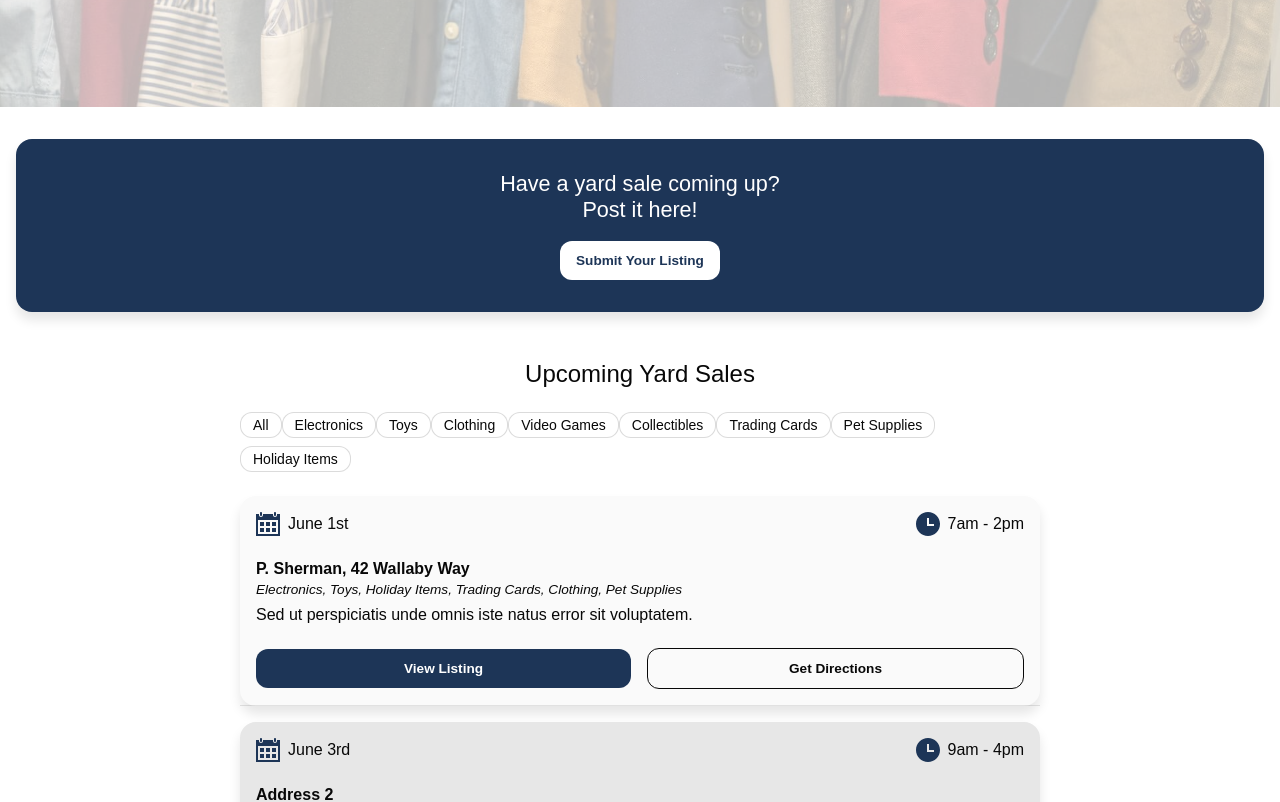
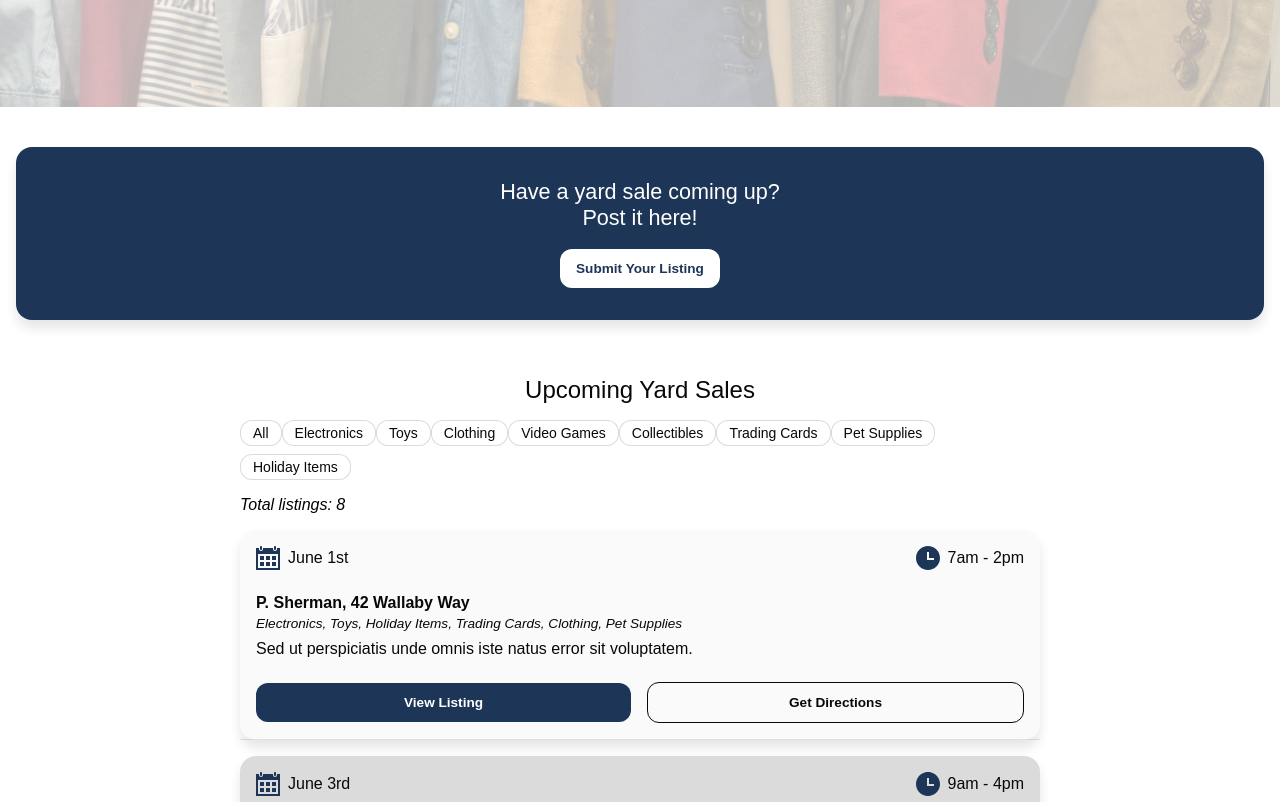
Before and after one commit to charliedr/owensboro-yard-sales, a Nuxt app: page / in a window 1280 px wide. Shown: the part 240-1042 px from the top of the page. Built offline with nearby package versions, Linux system fonts and the light colour scheme.

Commit message:
Added filter count

```diff
--- a/components/ListingList.vue
+++ b/components/ListingList.vue
@@ -16,7 +16,14 @@
         Holiday Items
       </button>
     </div>
-    <!-- <p>{{ filteredList }}</p> -->
+    <!-- Shows total # of listings on load -->
+    <span v-if="!filteredListVisible"
+      ><i>Total listings: {{ listings.length }}</i></span
+    >
+    <!-- Shows total # of filtered listings after clicking a filter -->
+    <span v-if="filteredListVisible"
+      ><i>Total listings: {{ filteredCount }}</i></span
+    >
     <!-- FILTERED LISTING(S) -->
     <ul v-if="filteredListVisible">
       <li v-for="listing in filteredList" :key="listing.address">
@@ -106,21 +113,26 @@ export default {
     return {
       filteredList: [],
       filteredListVisible: false,
+      filteredCount: 0,
     };
   },
   methods: {
     filterListings(e) {
       // console.log("Filtering for:", e.target.value);
       // Filters listings if the value of the button equals the listing's category
-      // Eventually allow users to select multiple categories
+      // ***** Eventually allow users to select multiple categories
+      // ***** Look into including only available categories using getters
       const filtered = this.listings.filter((listing) =>
         listing.category.includes(e.target.value)
       );
+      // Update filteredCount to display the total # of listings
+      this.filteredCount = filtered.length;
       this.filteredList = filtered;
       this.filteredListVisible = true;
     },
     filterListClear() {
       this.filteredListVisible = false;
+      this.filteredCount = this.listings.length;
     },
   },
   computed: {
@@ -134,7 +146,7 @@ export default {
 
 <style lang="scss">
 .listingList {
-  padding: 1.5rem 1rem;
+  padding: 1rem 1rem 1.5rem;
 
   &__filters {
     margin-bottom: 0.5rem;
@@ -171,9 +183,9 @@ export default {
       box-shadow: 0 0.5rem 0.75rem rgba(0, 0, 0, 0.1);
     }
 
-    li:nth-of-type(even) {
-      background: #e7e7e7;
-    }
+    // li:nth-of-type(even) {
+    //   background: #e7e7e7;
+    // }
 
     .listingList__item {
       // display: grid;
--- a/layouts/default.vue
+++ b/layouts/default.vue
@@ -1,6 +1,7 @@
 <template>
   <div>
     <Navbar />
+    <!-- body-content keeps the footer at the bottom of the screen -->
     <div class="body-content">
       <nuxt />
       <Footer />
--- a/pages/index.vue
+++ b/pages/index.vue
@@ -66,7 +66,7 @@ export default {
   align-items: center;
   justify-content: center;
   background: #1d3557;
-  margin: 2rem 1rem;
+  margin: 2.5rem 1rem;
   border-radius: 1rem;
   padding: 2rem 1rem;
   box-shadow: 0 0.5rem 0.75rem rgba(0, 0, 0, 0.1);
```
